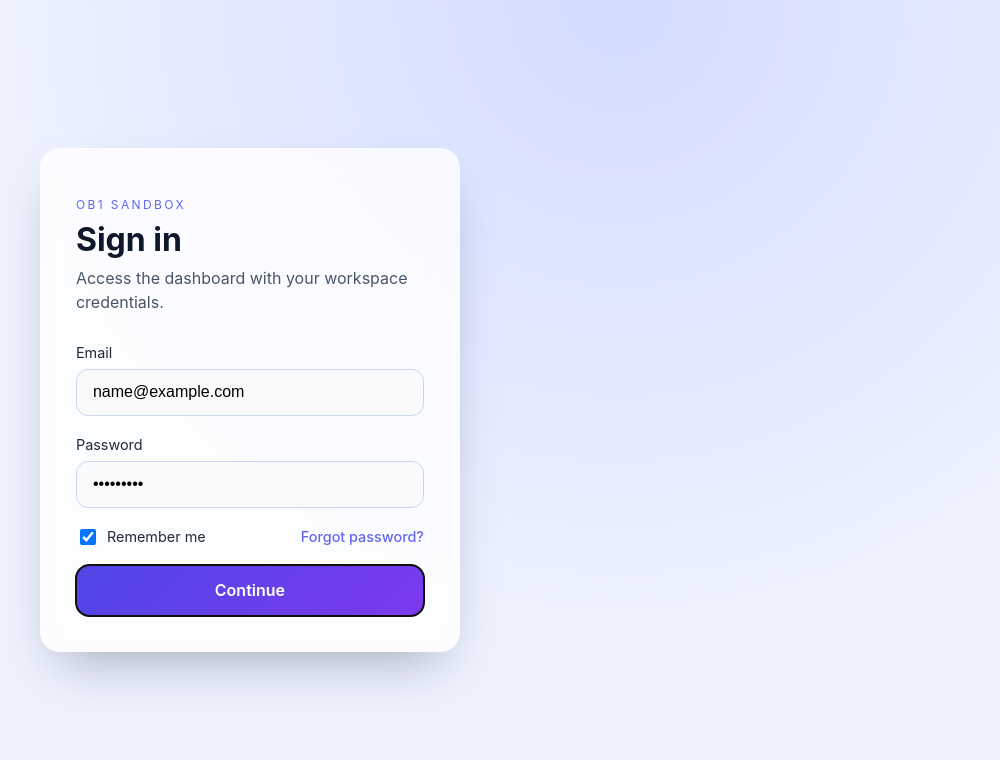
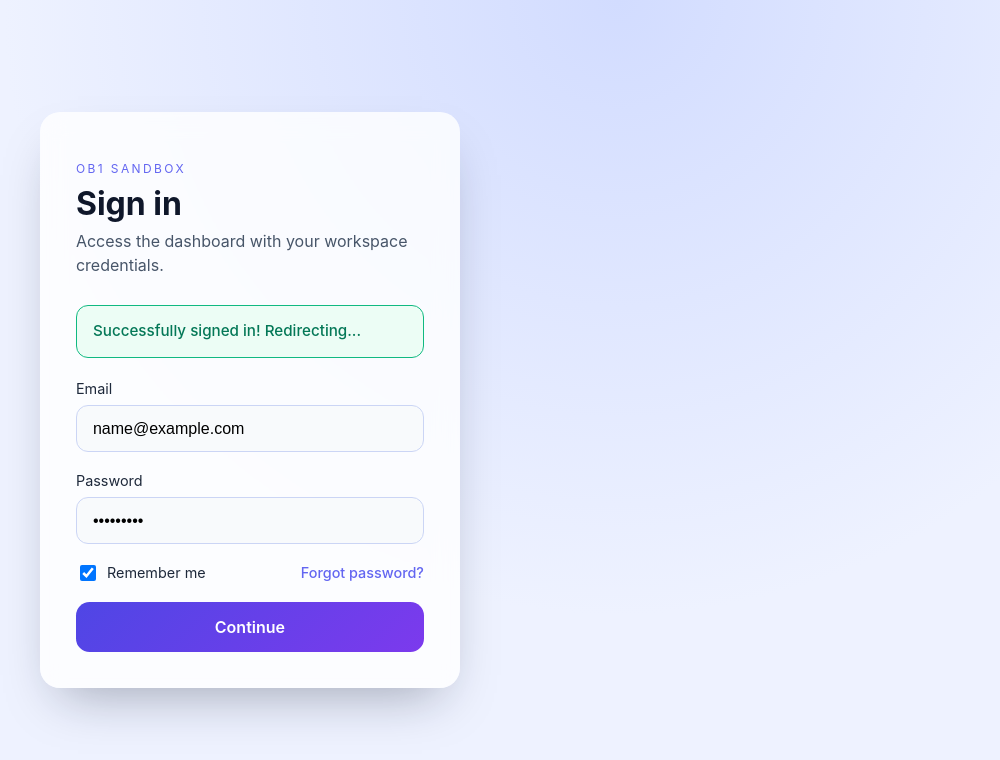
Before and after one commit to Sanchay-T/ob1-sandbox, a React app in the folder frontend/: page / in a window 1280 px wide. Both pictures are taken after typing "name@example.com", "Sample123" into the empty fields and a click on the button "Continue". Shown: the top 760 px of the page, without its empty margins (22-1022 px from the left). Built offline with nearby package versions, Linux system fonts and the light colour scheme; the HTML template or start-up script is replaced by a standard one.

Commit message:
feat: claude-1 - Build a login page

```diff
--- a/frontend/src/App.css
+++ b/frontend/src/App.css
@@ -133,6 +133,45 @@ body {
   box-shadow: 0 15px 30px -20px rgb(79, 70, 229);
 }
 
+.login-form button:disabled {
+  opacity: 0.7;
+  cursor: not-allowed;
+  transform: none;
+}
+
+.login-form button:disabled:hover {
+  transform: none;
+  box-shadow: none;
+}
+
+.input-error {
+  border-color: #ef4444 !important;
+  background: #fef2f2 !important;
+}
+
+.input-error:focus {
+  border-color: #dc2626 !important;
+  box-shadow: 0 0 0 3px rgba(239, 68, 68, 0.2) !important;
+}
+
+.error-text {
+  display: block;
+  color: #dc2626;
+  font-size: 0.85rem;
+  margin-top: 0.4rem;
+}
+
+.success-message {
+  background: #ecfdf5;
+  border: 1px solid #10b981;
+  color: #047857;
+  padding: 0.875rem 1rem;
+  border-radius: 0.75rem;
+  margin-bottom: 1.25rem;
+  font-size: 0.95rem;
+  font-weight: 500;
+}
+
 @media (max-width: 480px) {
   .login-panel {
     padding: 1.75rem;
--- a/frontend/src/App.jsx
+++ b/frontend/src/App.jsx
@@ -1,6 +1,78 @@
+import { useState } from 'react'
 import './App.css'
 
 function App() {
+  const [formData, setFormData] = useState({
+    email: '',
+    password: '',
+    remember: true
+  })
+  const [errors, setErrors] = useState({})
+  const [isSubmitting, setIsSubmitting] = useState(false)
+  const [submitSuccess, setSubmitSuccess] = useState(false)
+
+  const validateEmail = (email) => {
+    const emailRegex = /^[^\s@]+@[^\s@]+\.[^\s@]+$/
+    return emailRegex.test(email)
+  }
+
+  const validateForm = () => {
+    const newErrors = {}
+
+    if (!formData.email.trim()) {
+      newErrors.email = 'Email is required'
+    } else if (!validateEmail(formData.email)) {
+      newErrors.email = 'Please enter a valid email address'
+    }
+
+    if (!formData.password) {
+      newErrors.password = 'Password is required'
+    } else if (formData.password.length < 6) {
+      newErrors.password = 'Password must be at least 6 characters'
+    }
+
+    return newErrors
+  }
+
+  const handleChange = (e) => {
+    const { name, value, type, checked } = e.target
+    setFormData(prev => ({
+      ...prev,
+      [name]: type === 'checkbox' ? checked : value
+    }))
+
+    // Clear error for this field when user starts typing
+    if (errors[name]) {
+      setErrors(prev => ({
+        ...prev,
+        [name]: ''
+      }))
+    }
+  }
+
+  const handleSubmit = async (event) => {
+    event.preventDefault()
+
+    const validationErrors = validateForm()
+    if (Object.keys(validationErrors).length > 0) {
+      setErrors(validationErrors)
+      return
+    }
+
+    setIsSubmitting(true)
+    setSubmitSuccess(false)
+
+    // Simulate API call
+    setTimeout(() => {
+      setIsSubmitting(false)
+      setSubmitSuccess(true)
+      console.log('Login successful:', {
+        email: formData.email,
+        remember: formData.remember
+      })
+    }, 1000)
+  }
+
   return (
     <main className="login-shell">
       <section className="login-panel" aria-label="Team login">
@@ -10,16 +82,31 @@ function App() {
           <p className="muted">Access the dashboard with your workspace credentials.</p>
         </header>
 
-        <form className="login-form" onSubmit={(event) => event.preventDefault()}>
+        {submitSuccess && (
+          <div className="success-message" role="alert">
+            Successfully signed in! Redirecting...
+          </div>
+        )}
+
+        <form className="login-form" onSubmit={handleSubmit} noValidate>
           <label>
             <span>Email</span>
             <input
               type="email"
               name="email"
+              value={formData.email}
+              onChange={handleChange}
               placeholder="you@example.com"
               autoComplete="email"
-              required
+              className={errors.email ? 'input-error' : ''}
+              aria-invalid={errors.email ? 'true' : 'false'}
+              aria-describedby={errors.email ? 'email-error' : undefined}
             />
+            {errors.email && (
+              <span className="error-text" id="email-error" role="alert">
+                {errors.email}
+              </span>
+            )}
           </label>
 
           <label>
@@ -27,15 +114,29 @@ function App() {
             <input
               type="password"
               name="password"
+              value={formData.password}
+              onChange={handleChange}
               placeholder="••••••••"
               autoComplete="current-password"
-              required
+              className={errors.password ? 'input-error' : ''}
+              aria-invalid={errors.password ? 'true' : 'false'}
+              aria-describedby={errors.password ? 'password-error' : undefined}
             />
+            {errors.password && (
+              <span className="error-text" id="password-error" role="alert">
+                {errors.password}
+              </span>
+            )}
           </label>
 
           <div className="form-row">
             <label className="remember">
-              <input type="checkbox" name="remember" defaultChecked />
+              <input
+                type="checkbox"
+                name="remember"
+                checked={formData.remember}
+                onChange={handleChange}
+              />
               Remember me
             </label>
             <a href="#" className="link">
@@ -43,7 +144,9 @@ function App() {
             </a>
           </div>
 
-          <button type="submit">Continue</button>
+          <button type="submit" disabled={isSubmitting}>
+            {isSubmitting ? 'Signing in...' : 'Continue'}
+          </button>
         </form>
       </section>
     </main>
```
